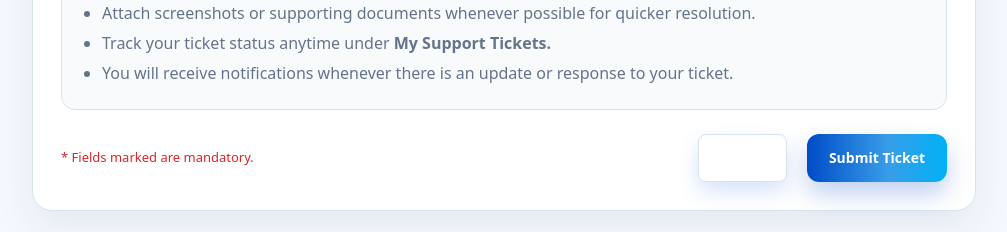
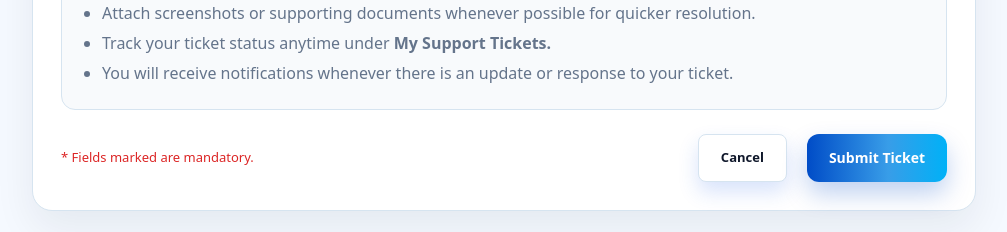
Before and after one commit to yashaswini-cyber/palc-alumni-portal, a React (Vite) app in the folder palc-alumni-portal/: page /helpdesk in a window 1280 px wide. Shown: the part 1800-2032 px from the top of the page, without its empty margins (272-1279 px from the left). Built offline with nearby package versions, Linux system fonts and the light colour scheme.

Commit message:
Fixed the cancel button functionality.

```diff
--- a/palc-alumni-portal/src/modules/helpdesk/HelpdeskPage.tsx
+++ b/palc-alumni-portal/src/modules/helpdesk/HelpdeskPage.tsx
@@ -226,7 +226,7 @@ export default function HelpdeskPage() {
             <div style={{ marginTop: 24, display: "flex", justifyContent: "space-between", alignItems: "center", flexWrap: "wrap", gap: 16 }}>
               <span style={{ color: "#DC2626", fontSize: 13 }}>* Fields marked are mandatory.</span>
               <div style={{ display: "flex", gap: 12 }}>
-                <button onClick={cancelCreateTicket} style={{ padding: "10px 22px", borderRadius: 8, border: `1px solid ${COLORS.border}`, background: "#FFF", cursor: "pointer", fontWeight: 600 }}>Cancel</button>
+                <button onClick={cancelCreateTicket} style={{ padding: "10px 22px", borderRadius: 8, border: `1px solid ${COLORS.border}`, background: "#FFF", color: COLORS.text, cursor: "pointer", fontWeight: 600 }}>Cancel</button>
                 <PrimaryButton onClick={handleSubmitTicket}>Submit Ticket</PrimaryButton>
               </div>
             </div>
```
